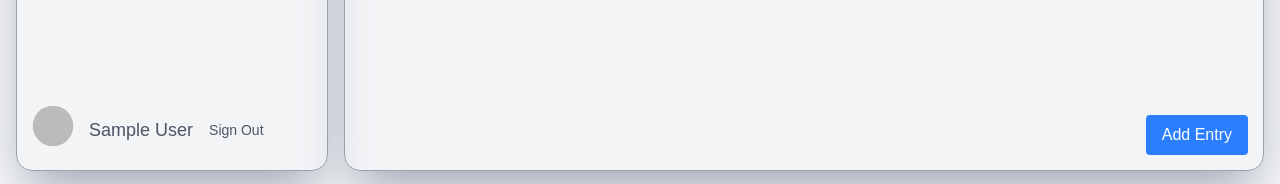
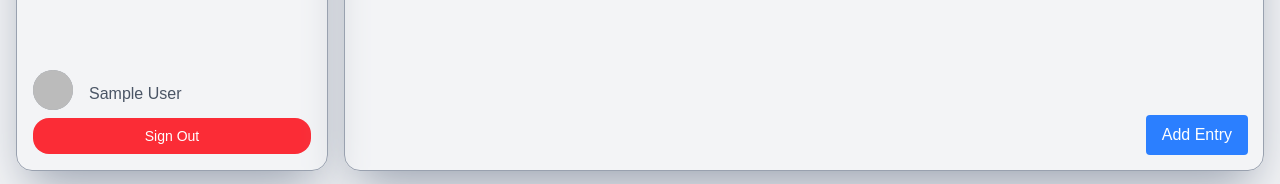
Before and after one commit to Ashes1993/journal-web, a Next.js app: page / in a window 1280 px wide. Shown: the part 613-797 px from the top of the page. Built offline with nearby package versions, Linux system fonts and the light colour scheme; no server answers; the database is empty; sample sign-in values are in the browser's storage.

Commit message:
chore: optimized the signout button

```diff
--- a/src/components/SideBar.tsx
+++ b/src/components/SideBar.tsx
@@ -32,6 +32,7 @@ export default function SideBar({ user }: SideBarProps) {
       </nav>
       <div className="mt-auto">
         {user ? (
+          <div>
             <div className="flex items-center space-x-4">
               <div className="w-10 h-10 rounded-full bg-gray-400 mb-2">
                 <Image
@@ -39,10 +40,11 @@ export default function SideBar({ user }: SideBarProps) {
                   alt={user.name || "User Avatar"}
                   width={40}
                   height={40}
-                className="w-full h-full rounded-full object-cover"
+                  className="w-full h-auto rounded-full object-cover"
                 />
               </div>
-            <p className="text-lg text-gray-600">{user.name}</p>
+              <p className="text-md text-gray-600">{user.name}</p>
+            </div>
             <SignOutButton />
           </div>
         ) : (
--- a/src/components/auth/SignOutButton.tsx
+++ b/src/components/auth/SignOutButton.tsx
@@ -5,7 +5,7 @@ export default function SignOutButton() {
     <form action={logout}>
       <button
         type="submit"
-        className="text-sm font-medium text-gray-600 hover:text-red-600 transition-colors"
+        className="w-full bg-red-500 rounded-2xl p-2 text-center text-sm font-medium text-white hover:text-red-600 transition-colors"
       >
         Sign Out
       </button>
```
Lines whose indentation alone changed are shown as unchanged.
